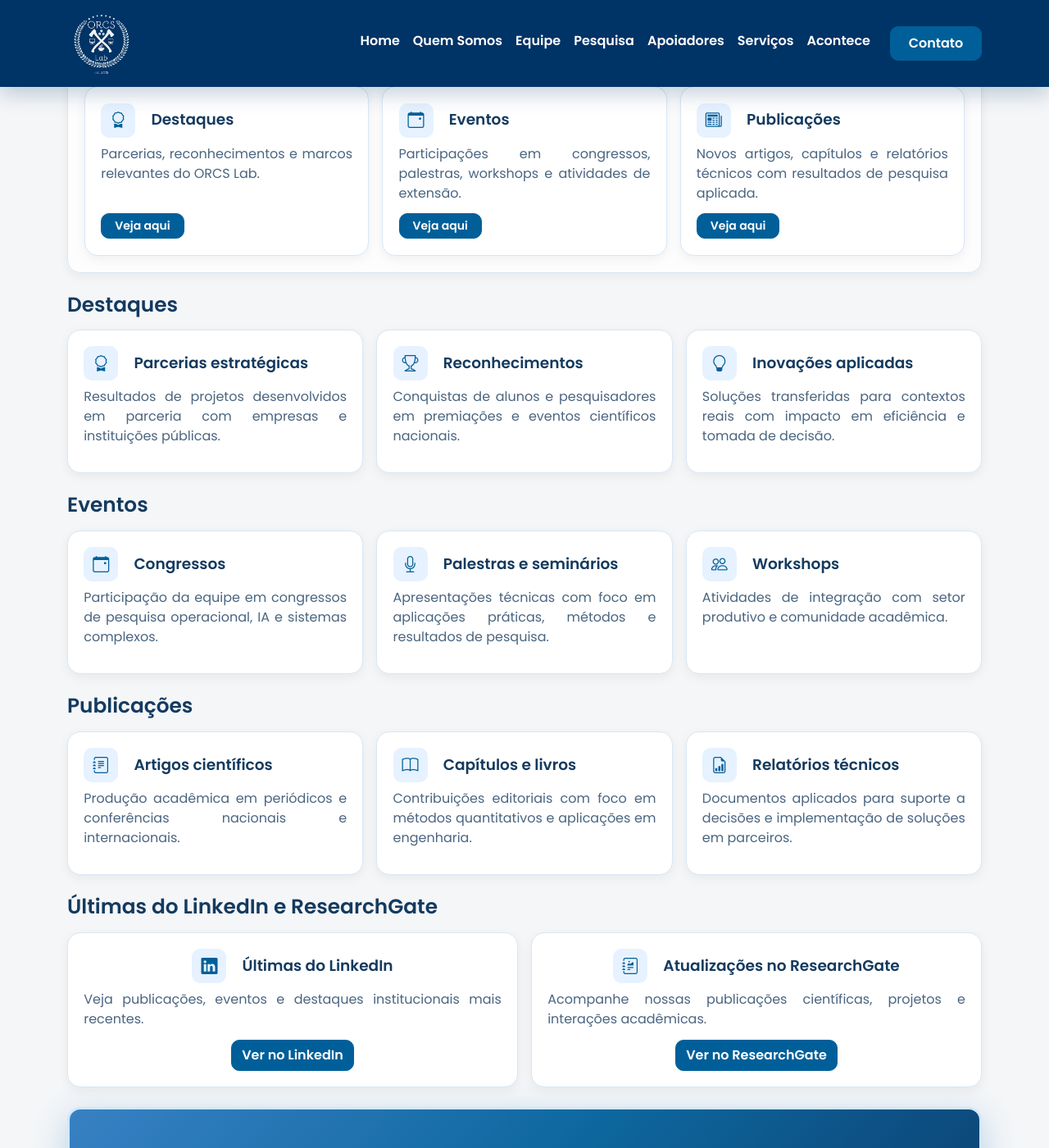
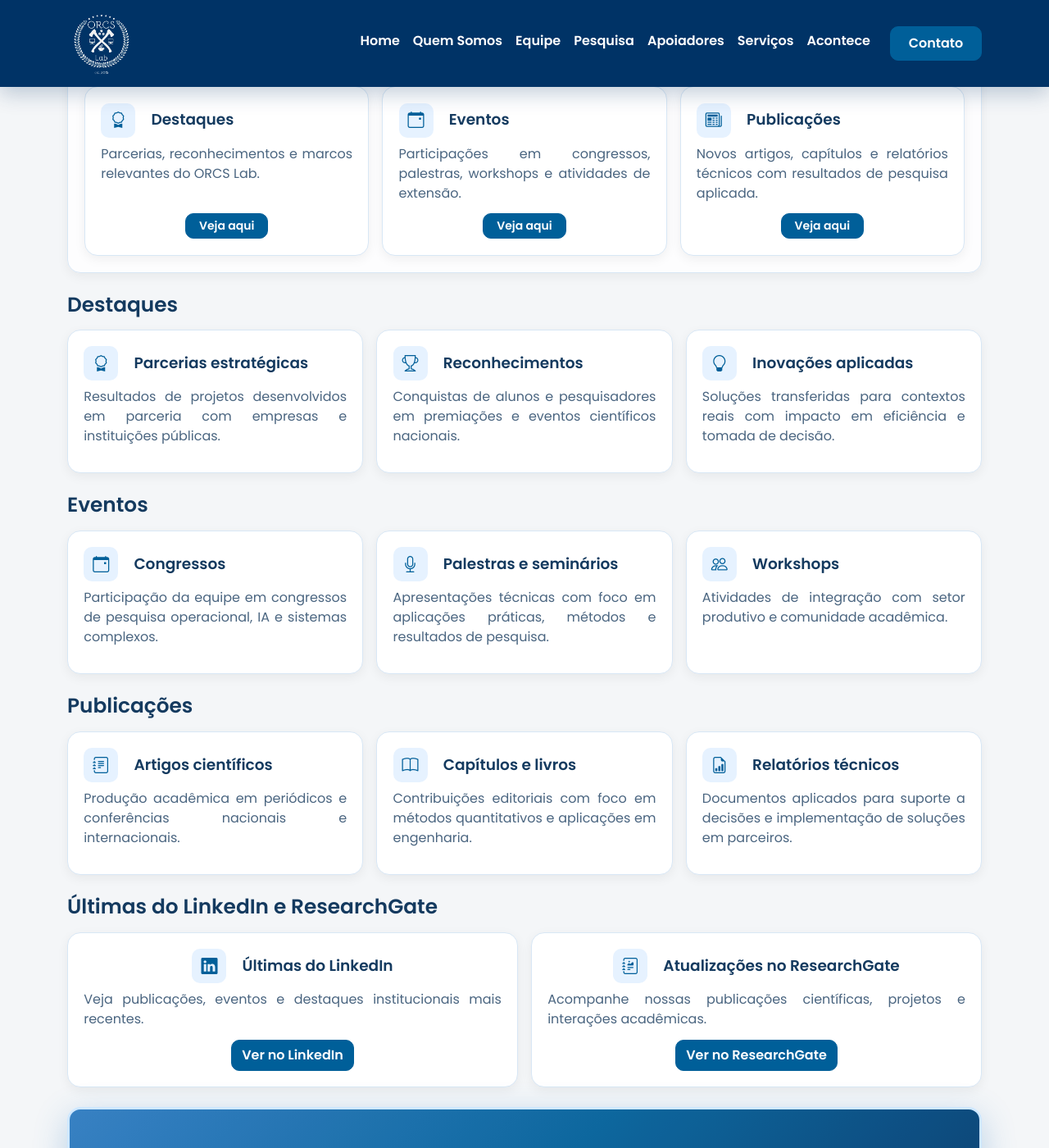
Before and after one commit to Stephanie7l/Site-ORCS-LAB, a Jekyll site: the page built from pages/acontece.html, in a window 1280 px wide and 1400 px high, scrolled down 334 px. Shown: the whole window at 82% size. Built offline with Jekyll 4.4.1, drawn with Linux system fonts in a browser that asks for light colours; nearby versions of some CDN libraries.

Commit message:
atualizações

```diff
--- a/assets/css/custom.css
+++ b/assets/css/custom.css
@@ -747,20 +747,23 @@
   clear: both;
 }
 
+.acontece-shortcuts.page-block {
+  transition: none;
+}
+
+.acontece-shortcuts.page-block:hover {
+  transform: none;
+  box-shadow: 0 4px 14px rgba(0, 0, 0, 0.06);
+}
+
 .acontece-shortcuts .info-card {
   display: flex;
   flex-direction: column;
-  transition: none;
-}
-
-.acontece-shortcuts .info-card:hover {
-  transform: none;
-  box-shadow: 0 6px 18px rgba(0, 51, 102, 0.08);
 }
 
 .acontece-shortcuts .info-card .btn {
   margin-top: auto;
-  align-self: flex-start;
+  align-self: center;
 }
 
 .metric-card {
```
